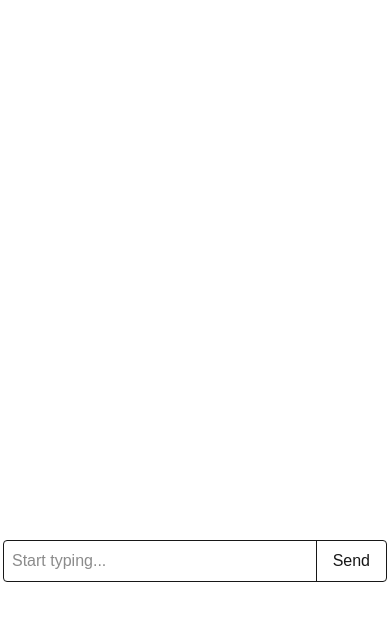
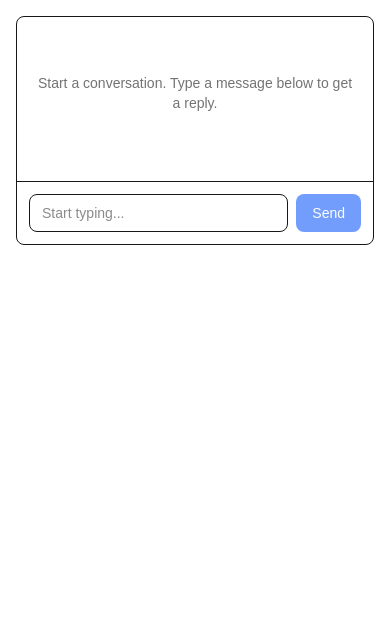
Before and after one commit to surajbuild/Trello-frontend-Next-js-, a Next.js app: page / in a window 390 px wide. Shown: the top 620 px of the page. Built offline with nearby package versions, Linux system fonts and the light colour scheme.

Commit message:
fix: add loading, error and empty states to chat UI and make it responsive; repair root layout

```diff
--- a/app/conversation/[id]/page.tsx
+++ b/app/conversation/[id]/page.tsx
@@ -28,13 +28,11 @@ export default async function ConversationPage({ params }: PageProps) {
   }));
 
   return (
-    <div className="flex items-center justify-center h-screen w-screen">
-      <div>
-        <ChatBox
-          initialConversationId={conversation.id}
-          initialMessages={messages}
-        />
-      </div>
-    </div>
+    <main className="flex flex-1 p-4 sm:p-6">
+      <ChatBox
+        initialConversationId={conversation.id}
+        initialMessages={messages}
+      />
+    </main>
   );
 }
--- a/app/layout.tsx
+++ b/app/layout.tsx
@@ -2,12 +2,30 @@ import type { Metadata } from "next";
 import { Geist, Geist_Mono } from "next/font/google";
 import "./globals.css";
 
+const geistSans = Geist({
+  variable: "--font-geist-sans",
+  subsets: ["latin"],
+});
 
-export default function RootLayout({ children }: LayoutProps<"/">) {
+const geistMono = Geist_Mono({
+  variable: "--font-geist-mono",
+  subsets: ["latin"],
+});
+
+export const metadata: Metadata = {
+  title: "Trello Chat",
+  description: "A conversational AI chat interface",
+};
+
+export default function RootLayout({
+  children,
+}: Readonly<{
+  children: React.ReactNode;
+}>) {
   return (
     <html
       lang="en"
-      className={`h-full antialiased`}
+      className={`${geistSans.variable} ${geistMono.variable} h-full antialiased`}
     >
       <body className="min-h-full flex flex-col">{children}</body>
     </html>
--- a/app/page.tsx
+++ b/app/page.tsx
@@ -1,12 +1,9 @@
-
 import { ChatBox } from "@/components/ChatBox";
 
 export default function Home() {
   return (
-    <div className="flex items-center justify-center h-screen w-screen">
-      <div>
-        <ChatBox />
-      </div>
-    </div>
+    <main className="flex flex-1 p-4 sm:p-6">
+      <ChatBox />
+    </main>
   );
 }
--- a/components/ChatBox.tsx
+++ b/components/ChatBox.tsx
@@ -1,6 +1,6 @@
-'use client'
-import { useState, useEffect } from "react";
-import axios from "axios";
+"use client";
+import { useEffect, useRef, useState } from "react";
+import axios, { AxiosError } from "axios";
 import { useRouter } from "next/navigation";
 
 interface Message {
@@ -15,64 +15,160 @@ interface ChatBoxProps {
   initialMessages?: Message[];
 }
 
+interface SendResponse {
+  conversationId: string;
+  message: Message;
+}
+
 export function ChatBox({ initialConversationId, initialMessages }: ChatBoxProps) {
   const router = useRouter();
+  const conversationIdRef = useRef<string | null>(initialConversationId ?? null);
   const [messages, setMessages] = useState<Message[]>(initialMessages ?? []);
   const [input, setInput] = useState("");
-  const [conversationId, setConversationId] = useState<string | null>(initialConversationId ?? null);
+  const [sending, setSending] = useState(false);
+  const [error, setError] = useState<string | null>(null);
+  const messagesEndRef = useRef<HTMLDivElement | null>(null);
+
+  const scrollToBottom = () => {
+    messagesEndRef.current?.scrollIntoView({ behavior: "smooth" });
+  };
+
+  useEffect(() => {
+    scrollToBottom();
+  }, [messages, sending]);
 
   const sendMessage = async () => {
-    if (!input.trim()) return;
+    const content = input.trim();
+    if (!content || sending) return;
 
-    const { data } = await axios.post("/conversation", {
-      content: input,
+    const optimistic: Message = {
+      id: `temp-${Date.now()}`,
+      content,
       role: "User",
-      conversationId,
+      createdAt: new Date().toISOString(),
+    };
+
+    const wasNewConversation = !conversationIdRef.current;
+    setMessages((prev) => [...prev, optimistic]);
+    setInput("");
+    setError(null);
+    setSending(true);
+
+    try {
+      const { data } = await axios.post<SendResponse>("/conversation", {
+        content,
+        role: "User",
+        conversationId: conversationIdRef.current,
       });
 
-    if (!conversationId) {
+      conversationIdRef.current = data.conversationId;
+
+      if (wasNewConversation) {
+        // A brand-new conversation was created. Navigate to its page, which
+        // loads the full history (user message + assistant reply) server-side.
         router.push(`/conversation/${data.conversationId}`);
         return;
       }
 
-    setConversationId(data.conversationId);
+      // Existing conversation: replace the optimistic user bubble if it was
+      // assigned a real id, then append the assistant reply.
+      setMessages((prev) =>
+        prev.map((m) =>
+          m.id === optimistic.id && data.message.role === "User"
+            ? { ...m, id: data.message.id }
+            : m
+        )
+      );
       setMessages((prev) => [...prev, data.message]);
-    setInput("");
+    } catch (err) {
+      const axiosError = err as AxiosError<{ error?: string }>;
+      const fallback =
+        axiosError?.response?.status && axiosError.response.status >= 500
+          ? "Failed to send message. Please try again."
+          : "Something went wrong. Please try again.";
+      setError(axiosError?.response?.data?.error ?? fallback);
+      // Roll back the optimistic bubble on failure.
+      setMessages((prev) => prev.filter((m) => m.id !== optimistic.id));
+    } finally {
+      setSending(false);
+    }
   };
 
-  useEffect(() => {
-    if (!conversationId || initialMessages) return;
+  return (
+    <div className="flex flex-col h-full w-full max-w-xl mx-auto border rounded-lg overflow-hidden bg-white dark:bg-neutral-900 dark:border-neutral-700">
+      <div className="flex-1 overflow-y-auto space-y-3 p-4">
+        {messages.length === 0 && !sending && (
+          <div className="text-center text-sm text-neutral-500 py-10">
+            Start a conversation. Type a message below to get a reply.
+          </div>
+        )}
 
-    axios
-      .get(`/conversation?conversationId=${conversationId}`)
-      .then((res) => setMessages(res.data.conversation.messages));
-  }, [conversationId, initialMessages]);
-
-  return (
-    <div className="flex flex-col w-96 h-80">
-      <div className="flex-1 overflow-y-auto space-y-2 p-2">
         {messages.map((msg) => (
           <div
             key={msg.id}
-            className={`max-w-[80%] p-2 rounded ${
-              msg.role === "User" ? "bg-blue-500 ml-auto" : "bg-gray-100"
+            className={`flex ${
+              msg.role === "User" ? "justify-end" : "justify-start"
+            }`}
+          >
+            <div
+              className={`max-w-[80%] px-4 py-2 rounded-lg whitespace-pre-wrap break-words ${
+                msg.role === "User"
+                  ? "bg-blue-600 text-white"
+                  : "bg-neutral-100 text-neutral-900 dark:bg-neutral-800 dark:text-neutral-100"
               }`}
             >
               {msg.content}
             </div>
+          </div>
         ))}
+
+        {sending && (
+          <div className="flex justify-start">
+            <div className="max-w-[80%] px-4 py-2 rounded-lg bg-neutral-100 text-neutral-500 dark:bg-neutral-800 dark:text-neutral-400">
+              <span className="inline-flex gap-1">
+                <span className="animate-pulse">•</span>
+                <span className="animate-pulse [animation-delay:150ms]">•</span>
+                <span className="animate-pulse [animation-delay:300ms]">•</span>
+              </span>
+              Assistant is typing…
             </div>
-      <div className="flex border rounded">
+          </div>
+        )}
+
+        {error && (
+          <div className="text-xs text-red-600 dark:text-red-400 bg-red-50 dark:bg-red-950/40 rounded px-3 py-2">
+            {error}
+          </div>
+        )}
+
+        <div ref={messagesEndRef} />
+      </div>
+
+      <div className="flex gap-2 border-t p-3">
         <input
           type="text"
           placeholder="Start typing..."
-          className="outline-none flex-1 p-2"
+          className="outline-none flex-1 px-3 py-2 border rounded-lg text-sm disabled:opacity-60"
           value={input}
-          onChange={(e) => setInput(e.target.value)}
-          onKeyDown={(e) => e.key === "Enter" && sendMessage()}
+          onChange={(e) => {
+            setInput(e.target.value);
+            if (error) setError(null);
+          }}
+          onKeyDown={(e) => {
+            if (e.key === "Enter" && !e.shiftKey) {
+              e.preventDefault();
+              sendMessage();
+            }
+          }}
+          disabled={sending}
+          aria-label="Message"
         />
-        <button className="px-4 cursor-pointer border-l" onClick={sendMessage}>
-          Send
+        <button
+          className="px-4 py-2 rounded-lg bg-blue-600 text-white text-sm font-medium disabled:opacity-60 disabled:cursor-not-allowed"
+          onClick={sendMessage}
+          disabled={sending || !input.trim()}
+        >
+          {sending ? "Sending..." : "Send"}
         </button>
       </div>
     </div>
```
Lines whose indentation alone changed are shown as unchanged.
